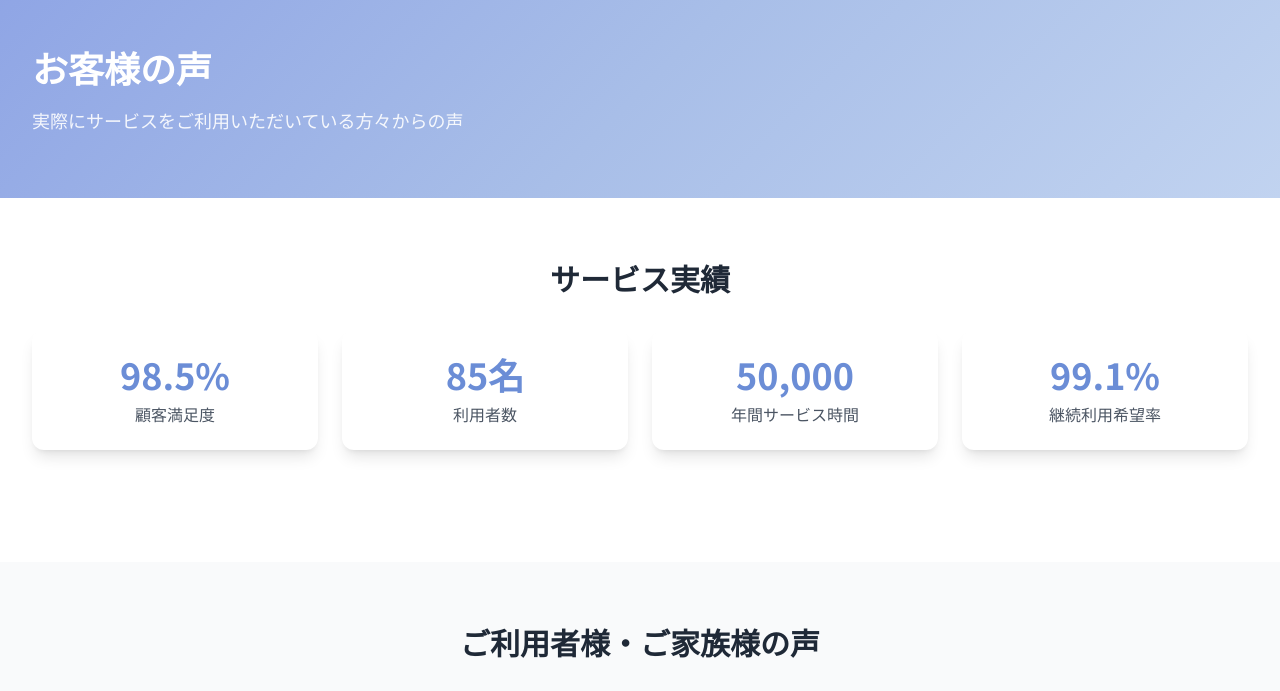
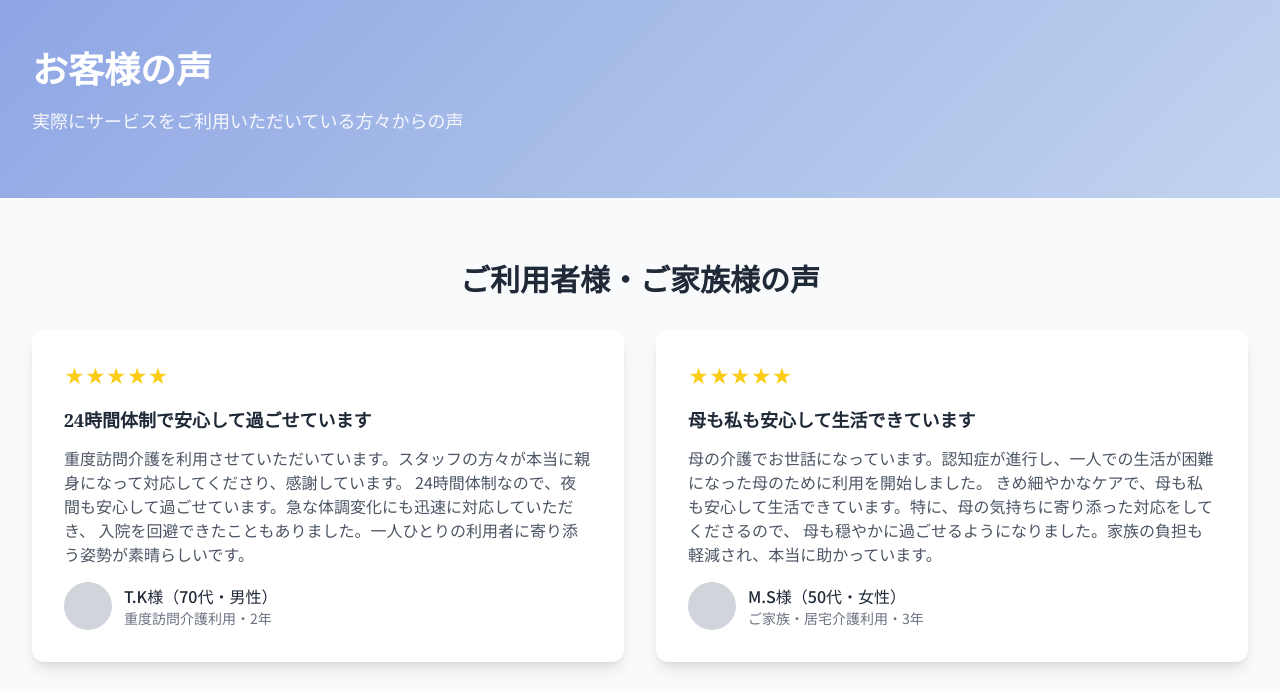
Before and after one commit to popaie8/kizuna-care-website, a website: page testimonials.html in a window 1280 px wide. Shown: the part 94-785 px from the top of the page. Drawn offline with Linux system fonts and the light colour scheme.

Commit message:
Remove statistics section from testimonials page

```diff
--- a/testimonials.html
+++ b/testimonials.html
@@ -4,7 +4,7 @@
     <meta charset="UTF-8">
     <meta name="viewport" content="width=device-width, initial-scale=1.0">
     <title>お客様の声 | 絆訪問介護サービス</title>
-    <meta name="description" content="絆訪問介護サービスをご利用いただいているお客様からの声をご紹介します。98.5%の高い満足度と99.1%の継続利用希望率をいただいています。">
+    <meta name="description" content="絆訪問介護サービスをご利用いただいているお客様からの声をご紹介します。実際のご利用者様・ご家族様からいただいた感謝のお言葉を掲載しています。">
     <link rel="canonical" href="https://kizuna-care.com/testimonials.html">
     <link rel="stylesheet" href="css/style.css">
     <link rel="icon" type="image/png" href="images/logo1.png">
@@ -64,30 +64,6 @@
             </div>
         </section>
 
-        <!-- Statistics -->
-        <section class="py-16">
-            <div class="container-custom section-padding">
-                <h2 class="text-2xl md:text-3xl font-bold mb-8 text-center">サービス実績</h2>
-                <div class="grid grid-cols-2 md:grid-cols-4 gap-6 mb-12">
-                    <div class="text-center card p-6">
-                        <div class="text-4xl font-bold text-primary mb-2">98.5%</div>
-                        <div class="text-gray-600">顧客満足度</div>
-                    </div>
-                    <div class="text-center card p-6">
-                        <div class="text-4xl font-bold text-primary mb-2">85名</div>
-                        <div class="text-gray-600">利用者数</div>
-                    </div>
-                    <div class="text-center card p-6">
-                        <div class="text-4xl font-bold text-primary mb-2">50,000</div>
-                        <div class="text-gray-600">年間サービス時間</div>
-                    </div>
-                    <div class="text-center card p-6">
-                        <div class="text-4xl font-bold text-primary mb-2">99.1%</div>
-                        <div class="text-gray-600">継続利用希望率</div>
-                    </div>
-                </div>
-            </div>
-        </section>
 
         <!-- Testimonials Grid -->
         <section class="py-16 bg-gray-50">
```
